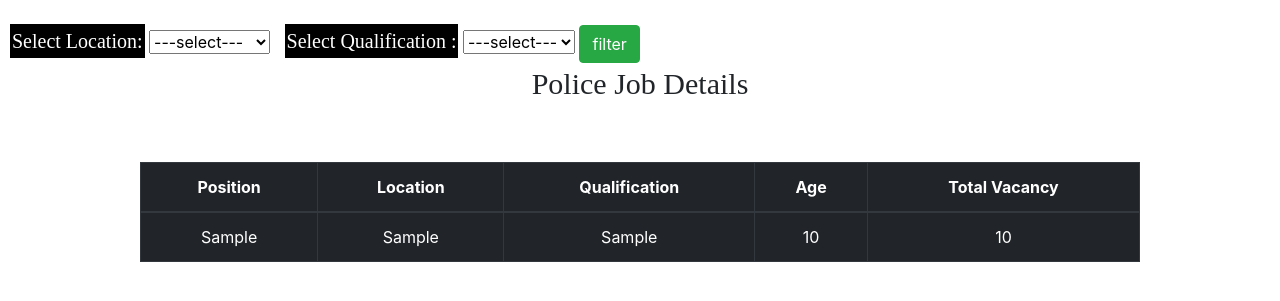
After one commit to theshivamrathore/jobs_django_filter_module, a Django app: page /policejobs_details in a window 1280 px wide. The commit adds this page. Shown: the top 301 px of the page. Run offline with Django 3.2, Linux system fonts and the light colour scheme; tables that the repository leaves empty hold one stand-in row (values such as "Sample post"); some libraries are stand-ins or nearby versions.

Commit message:
second commit

```diff
--- a/GovtJobApp/models.py
+++ b/GovtJobApp/models.py
@@ -9,9 +9,29 @@ class BankJobs_model(models.Model):
     age = models.IntegerField()
     total_vacancies = models.IntegerField()
 
+    def __str__(self):
+        return self.bank_name
+
 class Railwayjobs_model(models.Model):
     position = models.CharField(max_length=30)
     location = models.CharField(max_length=30)
     qualification = models.CharField(max_length=10)
     age = models.IntegerField()
     total_vacancies = models.IntegerField()
+
+class Policejobs_model(models.Model):
+    position = models.CharField(max_length=30)
+    location = models.CharField(max_length=30)
+    qualification = models.CharField(max_length=10)
+    age = models.IntegerField()
+    total_vacancies = models.IntegerField()
+
+class Forestjobs_model(models.Model):
+    position = models.CharField(max_length=30)
+    location = models.CharField(max_length=30)
+    qualification = models.CharField(max_length=10)
+    age = models.IntegerField()
+    total_vacancies = models.IntegerField()
+
+    def __str__(self):
+        return self.position
--- a/GovtJobApp/urls.py
+++ b/GovtJobApp/urls.py
@@ -21,5 +21,7 @@ urlpatterns = [
     path('govtjob_home',views.govtjobs_home_view),
     path('bank_jobs',views.bankjobs_details_view),
     path('filter',views.filter_view),
-    path('railwayjobs_details',views.railwayjob_view)
+    path('railwayjobs_details',views.railwayjob_view),
+    path('policejobs_details',views.policejob_view),
+    path('forestjobs_details',views.forestjob_view)
 ]
--- a/GovtJobApp/views.py
+++ b/GovtJobApp/views.py
@@ -1,6 +1,8 @@
 from django.shortcuts import render
-from .models import BankJobs_model
+from .models import *
 from .filters import *
+from .forms import *
+
 from django.http.response import HttpResponse
 # Create your views here.
 
@@ -24,3 +26,33 @@ def railwayjob_view(request):
     railway_data = railwayjob_filter(request.GET,queryset=Railwayjobs_model.objects.all())
     return render(request, 'GovtJobApp/railwayjobs_details.html', {'railway_data':railway_data})
 # Railway Views starts here #
+
+def policejob_view(request):
+    if request.method=="POST":
+        featured_data = request.POST.get('dropdown')
+        featured_data1 = request.POST.get('dropdown')
+        listings = Policejobs_model.objects.filter(location=featured_data)   #qualification=featured_data1 (only one comming location or qualification)
+        print(listings)
+    else:
+        listings = Policejobs_model.objects.all()
+
+    return render(request,'GovtJobApp/policejobs_details.html',{'listings':listings})
+
+
+
+def forestjob_view(request):
+    # data = Forestjobs_model.objects.all()
+    if request.method=="POST":
+        fform = ForestDropdownForm(request.POST)
+        if fform.is_valid():
+            location = request.POST.get('select')
+            qualification = request.POST.get('select_qualification')
+            age = request.POST.get('age')
+            # data = Forestjobs_model.objects.all().filter(location=location,qualification=qualification)
+            data = Forestjobs_model.objects.filter(location=location,qualification=qualification,age=age)
+        else:
+            return HttpResponse('some filed missed')
+    else:
+        fform = ForestDropdownForm()
+        data = Forestjobs_model.objects.all()
+    return render(request,'GovtJobApp/forestjob_details.html',{'fform':fform,'data':data})
--- a/JobProject/settings.py
+++ b/JobProject/settings.py
@@ -38,7 +38,8 @@ INSTALLED_APPS = [
     'django.contrib.messages',
     'django.contrib.staticfiles',
     'GovtJobApp.apps.GovtjobappConfig',
-    'django_filters'
+    'django_filters',
+    'import_export',
 ]
 
 MIDDLEWARE = [
--- a/templates/GovtJobApp/govtjob_home.html
+++ b/templates/GovtJobApp/govtjob_home.html
@@ -39,11 +39,11 @@
                 <td>Railway Jobs</td>
                 <td><a href="railwayjobs_details">For More details</a></td>
             </tr><tr>
-                <td>Poice Jobs</td>
-                <td><a href="#">For More details</a></td>
+                <td>Police Jobs</td>
+                <td><a href="policejobs_details">For More details</a></td>
             </tr><tr>
                 <td>Forest Jobs</td>
-                <td><a href="#">For More details</a></td>
+                <td><a href="forestjobs_details">For More details</a></td>
             </tr><tr>
                 <td>Teaching Jobs</td>
                 <td><a href="#">For More details</a></td>
--- /dev/null
+++ b/templates/GovtJobApp/policejobs_details.html
@@ -0,0 +1,64 @@
+{% load static %}
+<!DOCTYPE html>
+<html lang="en">
+<head>
+    <meta charset="UTF-8">
+    <title>Police Jobs Details</title>
+    <link rel="stylesheet" href="{% static 'bootstrap/bootstrap.css' %}">
+</head>
+<style>
+    #lable{
+        font-family: "Baskerville Old Face";
+        font-size: 20px;
+        margin-left: 10px;
+        color: white;
+        background-color: black;
+        padding: 2px;
+    }
+</style>
+<body>
+<br>
+<form method="post">
+    {% csrf_token %}
+    <!-- Location dropdown -->
+    <label for="featured" id="lable">Select Location: </label>
+    <select name="dropdown" id="">
+        <option value="#">---select---</option>
+        <option value="hyderabad">HYDERABAD</option>
+        <option value="banglore">BANGLORE</option>
+    </select>
+
+    <!-- Qualification dropdown -->
+    <label id="lable">Select Qualification : </label>
+    <select name="dropdown1" id="">
+        <option value="#">---select---</option>
+        <option value="BTECH">BTECH</option>
+        <option value="12th">12th</option>
+    </select>
+    <input type="submit" value="filter" class="btn btn-success">
+
+</form>
+<h1 style="font-size: 30px;font-family: 'Baskerville Old Face';text-align: center;">Police Job Details</h1>
+<table class="table table-dark table-bordered table-hover text-center" style="width: 1000px; margin: auto;margin-top: 60px">
+    <thead>
+    <th>Position</th>
+    <th>Location</th>
+    <th>Qualification</th>
+    <th>Age</th>
+    <th>Total  Vacancy</th>
+    </thead>
+    <tbody>
+    {% for listing in listings %}
+        <tr>
+        <td>{{ listing.position}}</td>
+        <td>{{ listing.location }}</td>
+        <td>{{ listing.qualification }}</td>
+        <td>{{ listing.age }}</td>
+        <td>{{ listing.total_vacancies }}</td>
+        </tr>
+    {% endfor %}
+
+    </tbody>
+</table>
+
+</body></html>
```
Also changed, not shown: GovtJobApp/admin.py (+25 -2 lines), GovtJobApp/forms.py (added, +30 -0 lines), templates/GovtJobApp/forestjob_details.html (added, +43 -0 lines), GovtJobApp/migrations/0003_policejobs_model.py (added), GovtJobApp/migrations/0004_forestjobs_model.py (added).
